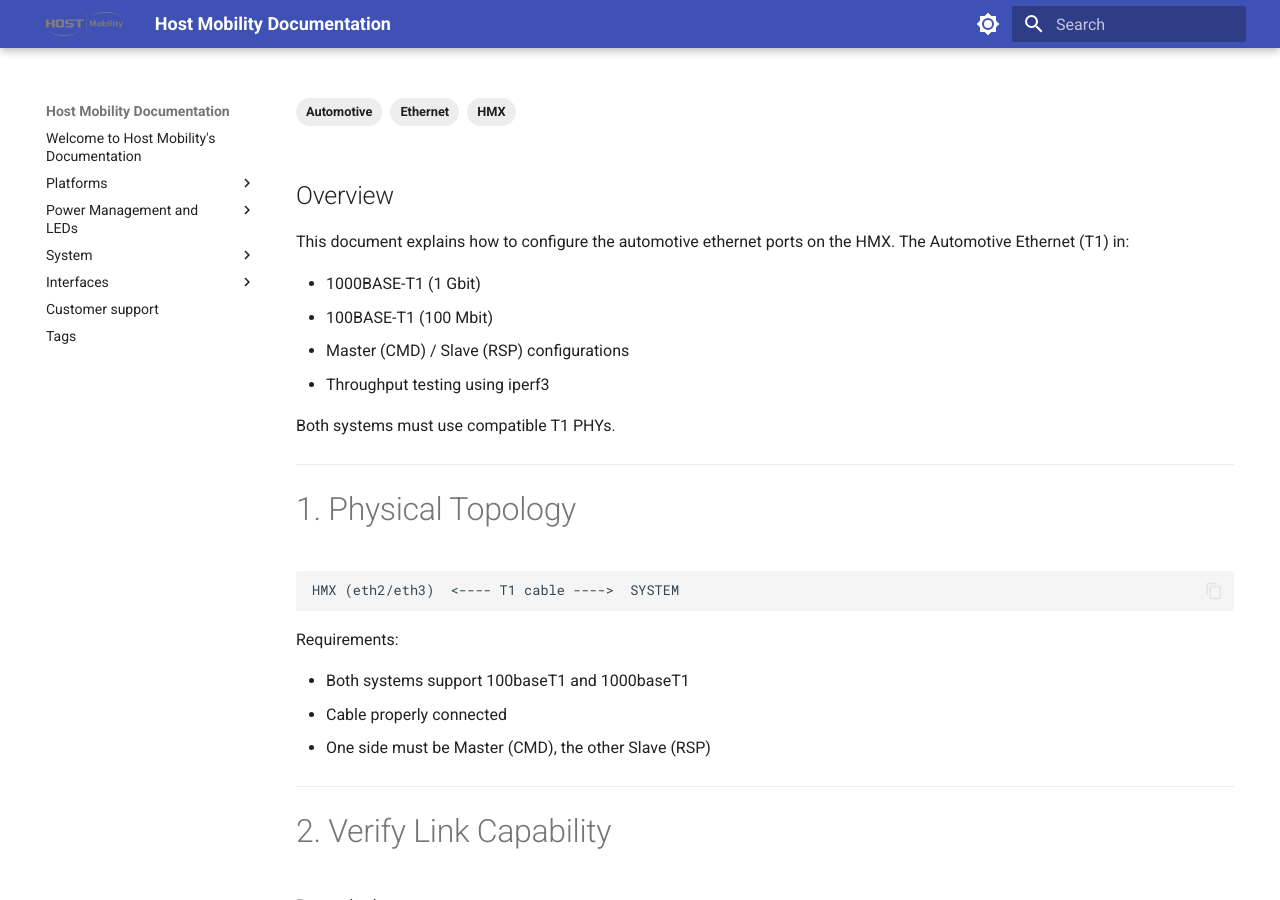
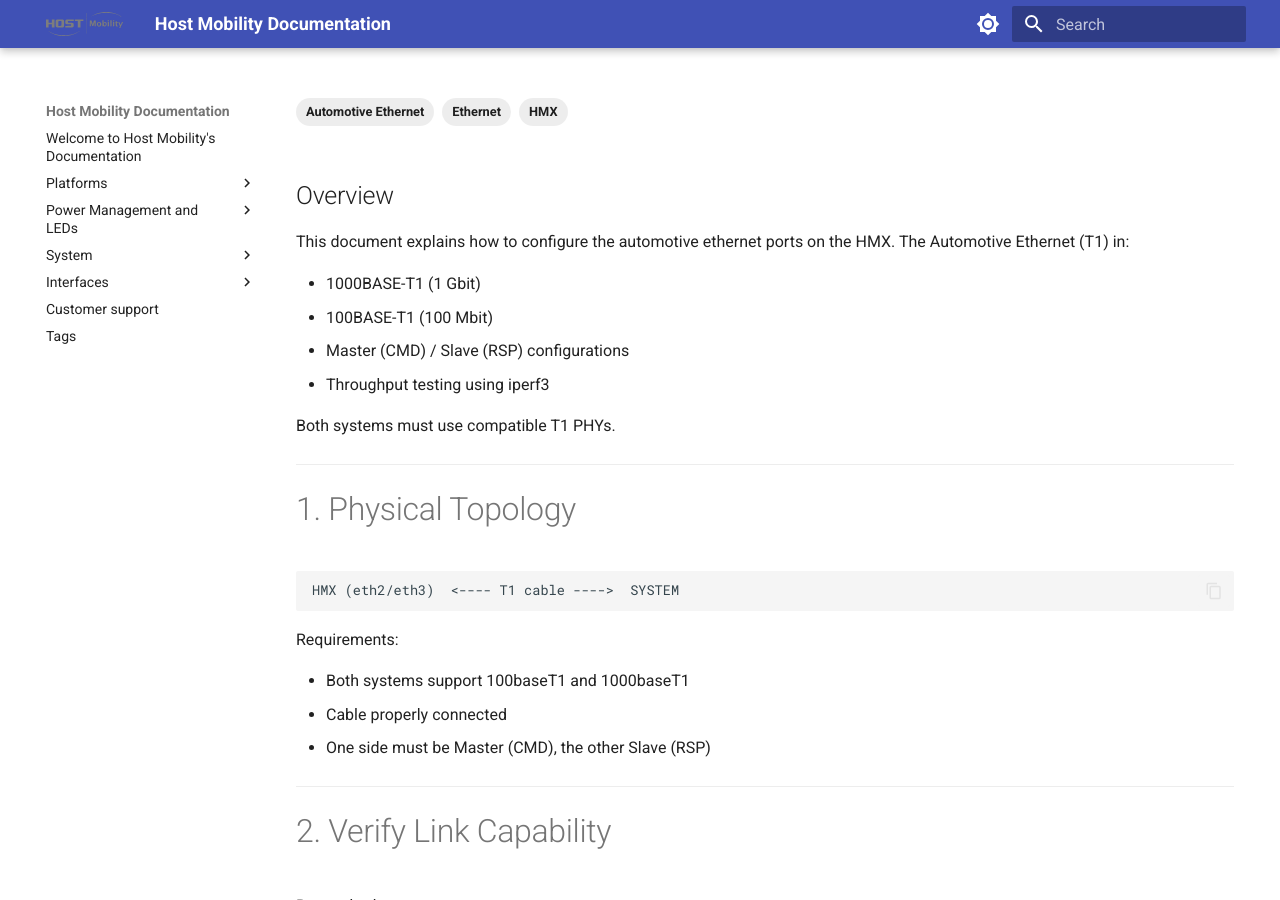
Before and after one commit to hostmobility/documentation, an MkDocs documentation site: the page built from docs/interfaces/hmx/Automotive Ethernet Setup Guide.md, in a window 1280 px wide and 900 px high. Built offline with MkDocs 1.6.1 and Material for MkDocs 9.7.7, drawn with Linux system fonts in a browser that asks for light colours.

Commit message:
Update docs/interfaces/hmx/Automotive Ethernet Setup Guide.md
Co-authored-by: Albin Söderqvist <albin.soderqvist@hostmobility.com>

```diff
--- a/docs/interfaces/hmx/Automotive Ethernet Setup Guide.md
+++ b/docs/interfaces/hmx/Automotive Ethernet Setup Guide.md
@@ -2,7 +2,7 @@
 title: HMX Automotive Ethernet
 tags:
   - HMX
-  - Automotive
+  - Automotive Ethernet
   - Ethernet
 ---
 ## Overview
```
